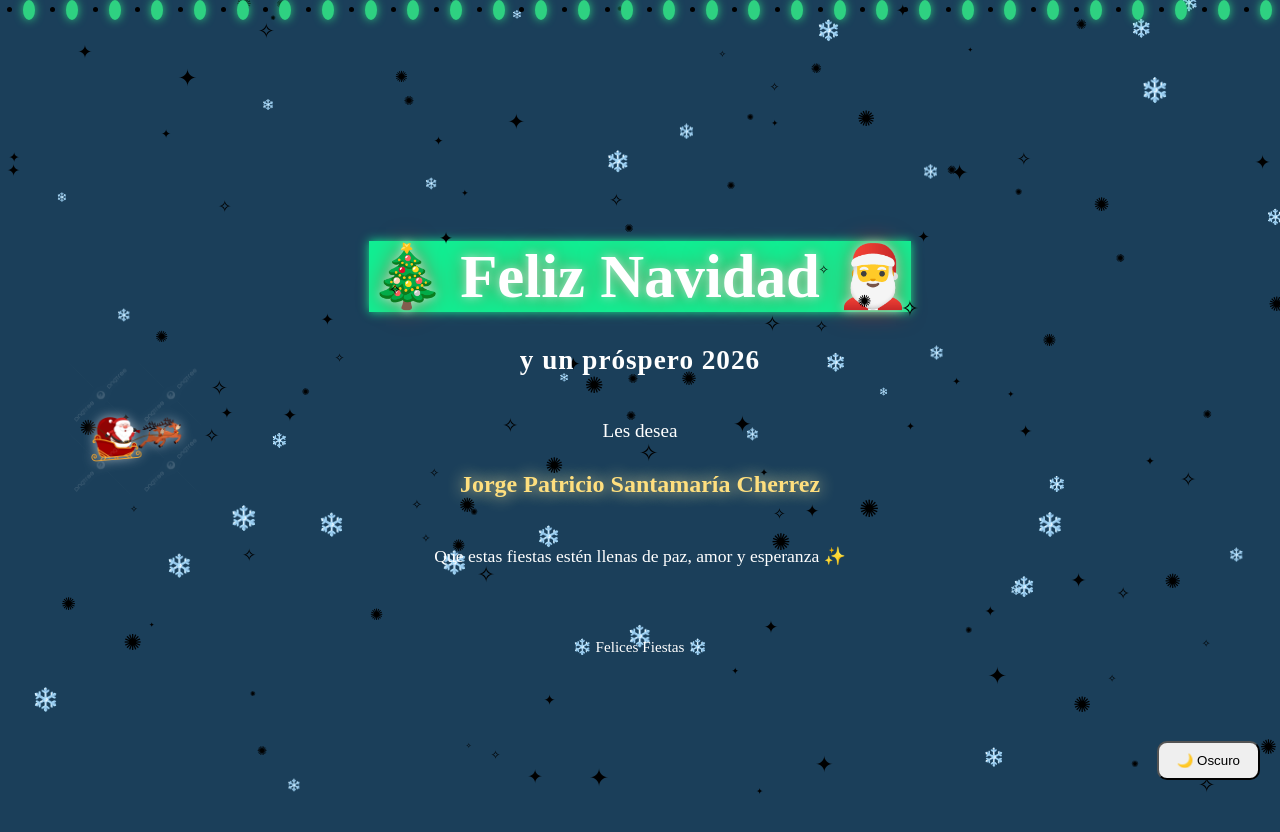
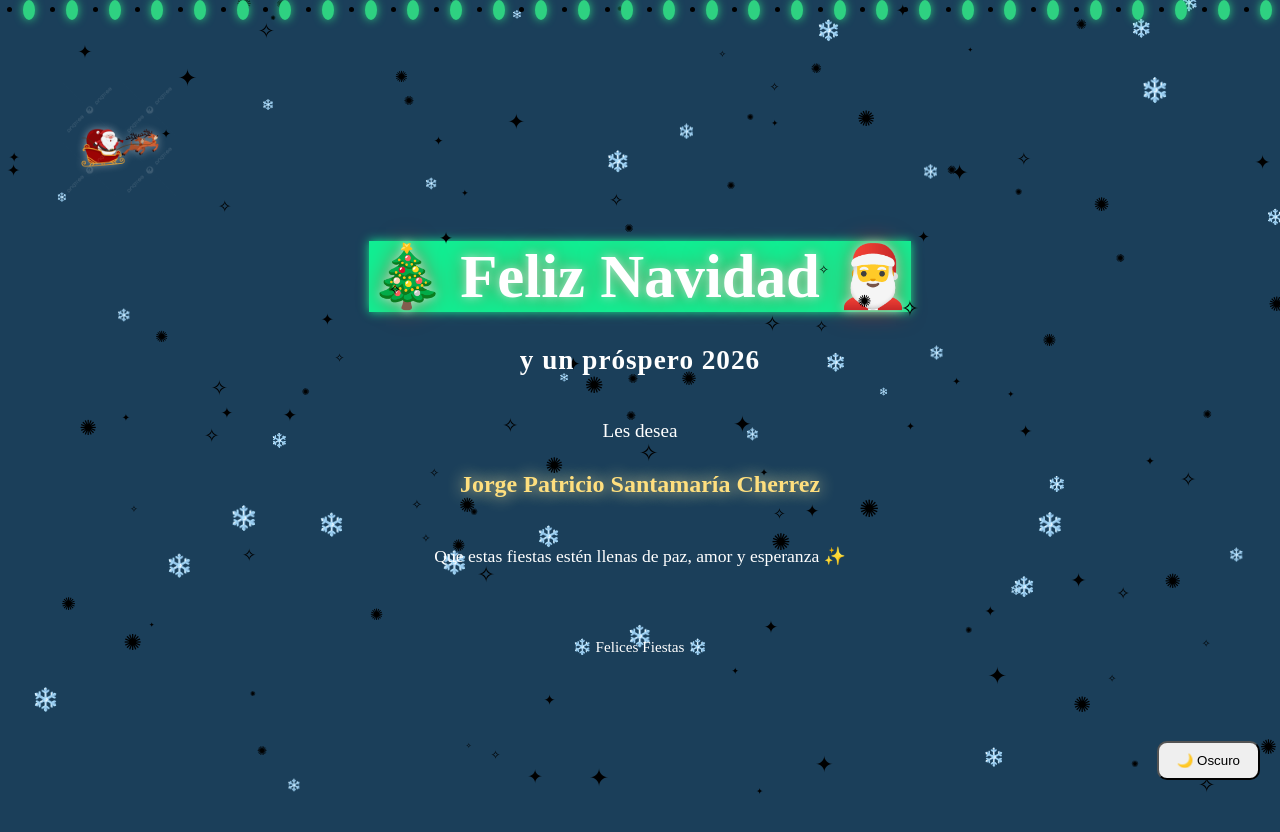
Before and after one commit to Patogol35/Navidad, a React (Vite) app: page / in a window 1280 px wide. Shown: the top 832 px of the page. Built offline with nearby package versions, Linux system fonts and the light colour scheme.

Commit message:
Update SantaFly.jsx

```diff
--- a/src/components/SantaFly.jsx
+++ b/src/components/SantaFly.jsx
@@ -8,16 +8,17 @@ export default function SantaFly() {
       alt="Santa volando"
       style={{
         position: "fixed",
-        top: "45%",
-        width: "140px",          // ⬅️ NO lo escales mucho
+        top: "80px",          // ⬆️ arriba, debajo de las luces
+        width: "120px",
         height: "auto",
-        zIndex: 2,
-        imageRendering: "auto", // 🔥 suavizado
-        filter: "drop-shadow(0 0 6px rgba(255,255,255,0.6))",
+        zIndex: 1,            // ⬅️ debajo del texto
         pointerEvents: "none",
+        imageRendering: "auto",
+        opacity: 0.95,
+        filter: "drop-shadow(0 0 4px rgba(255,255,255,0.5))",
       }}
-      animate={{ x: ["-200px", "110%"] }}
-      transition={{ duration: 10, repeat: Infinity, delay: 3 }}
+      animate={{ x: ["-150px", "110%"] }}
+      transition={{ duration: 14, repeat: Infinity, ease: "linear" }}
     />
   );
 }
```
